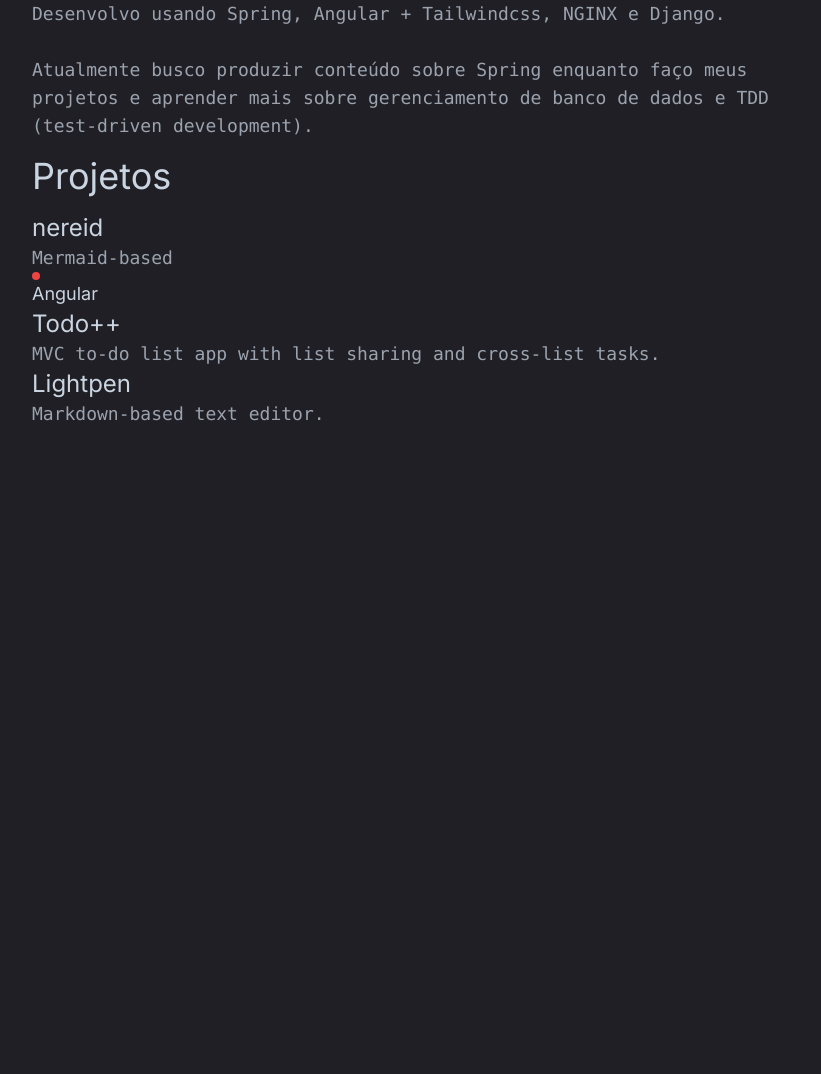
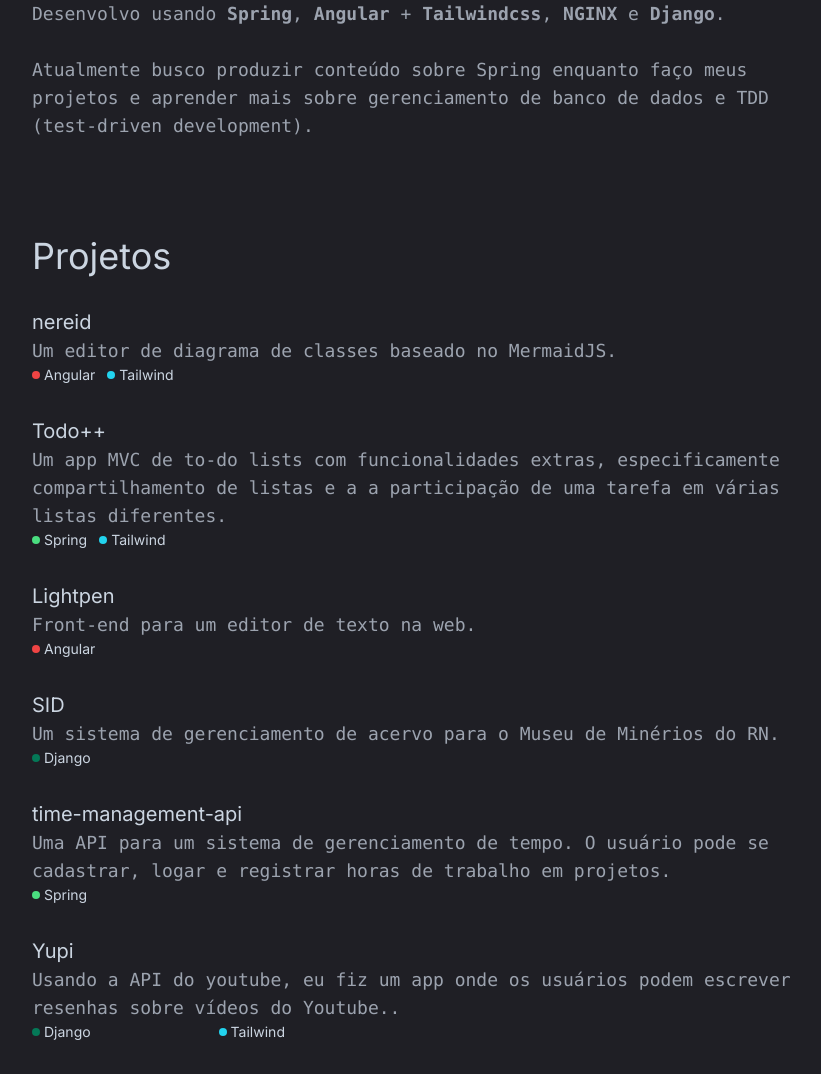
Before and after one commit to rommuloifrn/rommuloifrn.github.io, a website: page index.html in a window 1280 px wide. Shown: the part 348-1422 px from the top of the page, without its empty margins (203-1024 px from the left). Before the commit the page ends 800 px from the top, so only its background shows below. Drawn offline with nearby package versions, Linux system fonts and the light colour scheme; a web font is replaced by a local one.

Commit message:
feat: projects text structure

```diff
--- a/index.html
+++ b/index.html
@@ -36,7 +36,7 @@
 
         <p class="text-gray-400 font-mono">
             Sou um desenvolvedor fullstack em Natal e graduando em Análise e Desenvolvimento de Sistemas pelo IFRN.<br><br>
-            Desenvolvo usando Spring, Angular + Tailwindcss, NGINX e Django. <br><br>
+            Desenvolvo usando <b>Spring</b>, <b>Angular</b> + <b>Tailwindcss</b>, <b>NGINX</b> e <b>Django</b>. <br><br>
             Atualmente busco produzir conteúdo sobre Spring enquanto faço meus projetos e aprender mais sobre gerenciamento de banco de dados e TDD (test-driven development). <br>
 
         </p>
@@ -52,26 +52,59 @@
                 <li>NGINX</li>
             </ul>
         </div>
-        <div class="text-4xl my-4">
+        <div class="text-4xl mb-8 mt-24">
             Projetos
         </div>
 
-        <div>
-            <span class="text-2xl">nereid</span>
-            <p class="text-gray-400 font-mono">Mermaid-based </p>
-            <div>
-                <div class="h-2 w-2 rounded-full bg-red-500"></div> Angular
+        <div class="project">
+            <span class="project-title">nereid</span>
+            <p class="text-gray-400 font-mono">Um editor de diagrama de classes baseado no MermaidJS.</p>
+            <div class="flex items-center">
+                <div class="ball bg-red-500"></div> <span class="block text-sm mr-3">Angular</span>
+                <div class="ball bg-cyan-400"></div> <span class="block text-sm">Tailwind</span>
             </div>
         </div>
 
-        <div>
-            <span class="text-2xl">Todo++</span>
-            <p class="text-gray-400 font-mono">MVC to-do list app with list sharing and cross-list tasks.</p>
+        <div class="project">
+            <span class="project-title">Todo++</span>
+            <p class="text-gray-400 font-mono">Um app MVC de to-do lists com funcionalidades extras, especificamente compartilhamento de listas e a a participação de uma tarefa em várias listas diferentes.</p>
+            <div class="flex items-center">
+                <div class="ball bg-green-400"></div> <span class="block text-sm mr-3">Spring</span>
+                <div class="ball bg-cyan-400"></div> <span class="block text-sm">Tailwind</span>
+            </div>
         </div>
 
-        <div>
-            <span class="text-2xl">Lightpen</span>
-            <p class="text-gray-400 font-mono">Markdown-based text editor.</p>
+        <div class="project">
+            <span class="project-title">Lightpen</span>
+            <p class="text-gray-400 font-mono">Front-end para um editor de texto na web.</p>
+            <div class="flex items-center">
+                <div class="ball bg-red-500"></div> <span class="block text-sm">Angular</span>
+            </div>
+        </div>
+
+        <div class="project">
+            <span class="project-title">SID</span>
+            <p class="text-gray-400 font-mono">Um sistema de gerenciamento de acervo para o Museu de Minérios do RN.</p>
+            <div class="flex items-center">
+                <div class="ball bg-emerald-700"></div> <span class="block text-sm">Django</span>
+            </div>
+        </div>
+
+        <div class="project">
+            <span class="project-title">time-management-api</span>
+            <p class="text-gray-400 font-mono">Uma API para um sistema de gerenciamento de tempo. O usuário pode se cadastrar, logar e registrar horas de trabalho em projetos.</p>
+            <div class="flex items-center">
+                <div class="ball bg-green-400"></div> <span class="block text-sm mr-3">Spring</span>
+            </div>
+        </div>
+
+        <div class="project">
+            <span class="project-title">Yupi</span>
+            <p class="text-gray-400 font-mono">Usando a API do youtube, eu fiz um app onde os usuários podem escrever resenhas sobre vídeos do Youtube..</p>
+            <div class="flex items-center">
+                <div class="ball bg-emerald-700"></div> <span class="block text-sm mr-32">Django</span>
+                <div class="ball bg-cyan-400"></div> <span class="block text-sm">Tailwind</span>
+            </div>
         </div>
     </main>
 
--- a/tailwind/input.css
+++ b/tailwind/input.css
@@ -3,7 +3,17 @@
 @tailwind utilities;
 
 @layer components {
+    .project {
+        @apply mb-8;
+    }
+
     .link {
         @apply cursor-pointer hover:text-red-400 transition;
     }
+    .project-title {
+        @apply text-xl;
+    }
+    .ball {
+        @apply h-2 w-2 rounded-full mr-1;
+    }
 }
```
Also changed, not shown: output.css.
